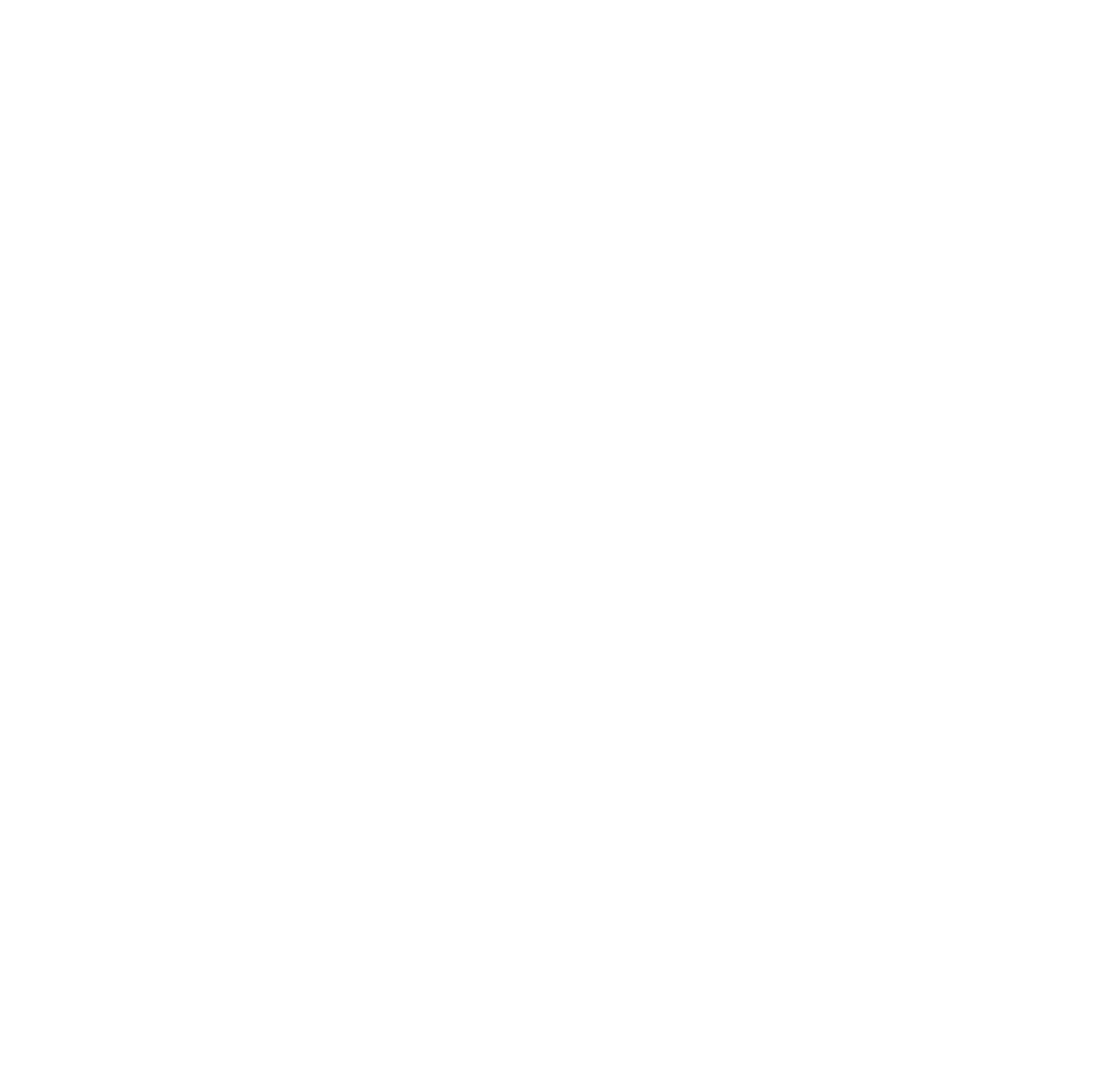
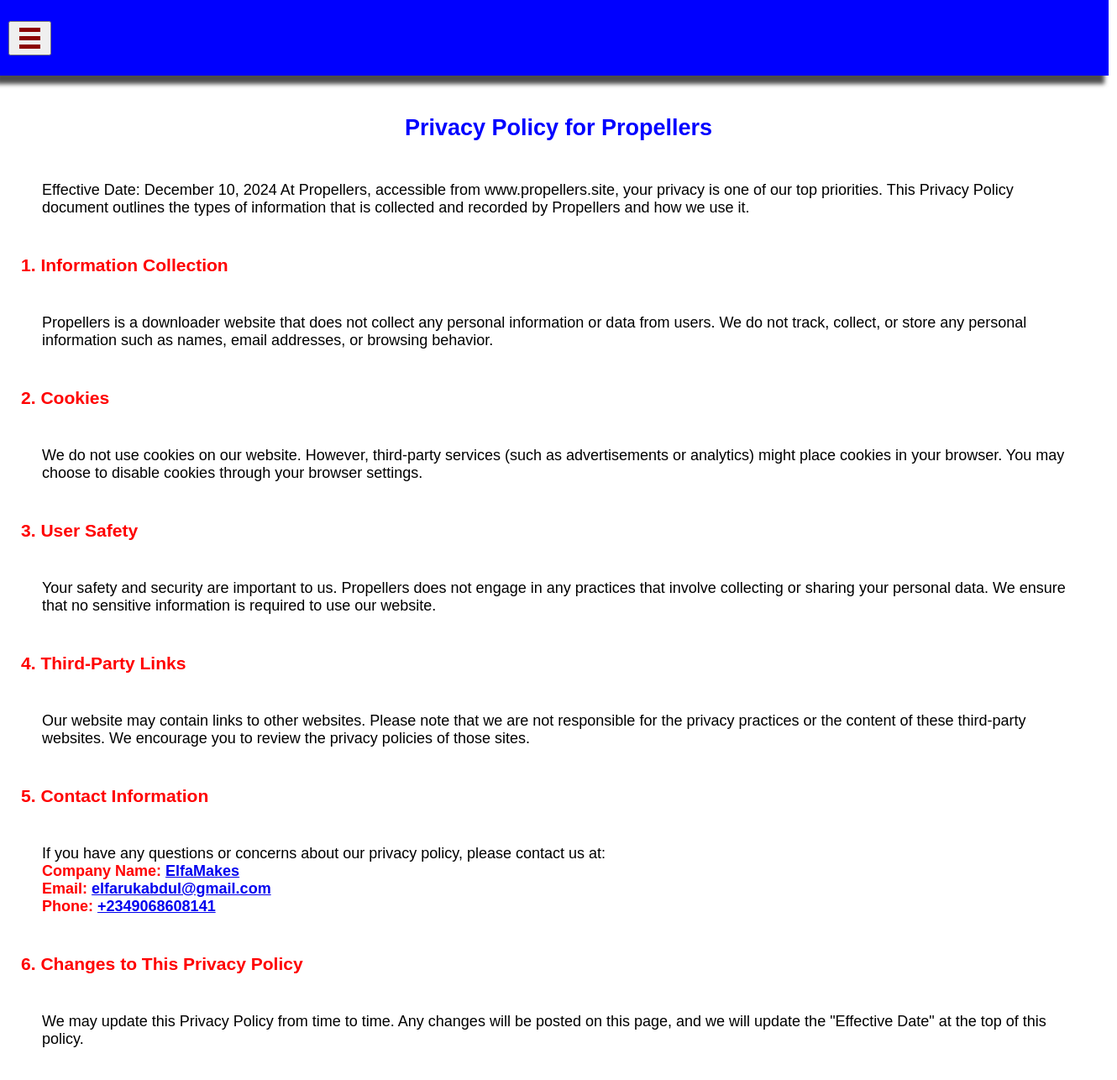
Before and after one commit to elfaruk090/Propellers, a plain HTML site: page privacy.html in a window 1280 px wide. Shown: the whole page at 84% size, 1330 px wide, since content can reach past the window. Before the commit the page ends 800 px from the top, so only its background shows below. Drawn offline with Linux system fonts and the light colour scheme.

Commit message:
Add files via upload

```diff
--- a/aboutus.html
+++ b/aboutus.html
@@ -0,0 +1,33 @@
+<!DOCTYPE html>
+<html lang="en">
+<head>
+    <meta charset="UTF-8">
+    <meta name="viewport" content="width=device-width, initial-scale=1.0, user-scalable=no">
+    <title>Propellers | About Us</title>
+    <link rel="shortcut icon" href="images/p alphabet.webp" type="image/x-icon">
+    <link rel="stylesheet" href="style.css">
+</head>
+<body>
+    <header>
+        <button id="openButton">
+            <span></span>
+            <span></span>
+            <span></span>
+        </button>
+
+        <div id="sidebar">
+            <button id="closeButton">X</button>
+
+        <ul>
+            <li><a href="index.html"><i class="fas fa-download"></i> Video</i></a></li>
+            <li><a href="page1.html"><i class="fas fa-download"></i> Files</a></li>
+            <li><a href="#"><i class="fas fa-info-circle"></i> About Us</a></li>
+            <li><a href="privacy.html"><i class="fas fa-shield-alt"></i> Privacy</a></li>
+            <li><a href="feedback.html"><i class="fas fa-comment-alt"></i> Feedback</a></li>
+        </ul>
+        </div>
+    </header>
+
+   <script src="script.js"></script>
+</body>
+</html>
--- a/privacy.html
+++ b/privacy.html
@@ -0,0 +1,104 @@
+<!DOCTYPE html>
+<html lang="en">
+<head>
+    <meta charset="UTF-8">
+    <meta name="viewport" content="width=device-width, initial-scale=1.0, user-scalable=no">
+    <title>Propellers | Privacy Policy</title>
+    <link rel="shortcut icon" href="images/p alphabet.webp" type="image/x-icon">
+    <link rel="stylesheet" href="style.css">
+    <link rel="stylesheet" href="https://cdnjs.cloudflare.com/ajax/libs/font-awesome/6.0.0-beta3/css/all.min.css">
+
+    <style>
+        main{
+            width: 100%;
+            height: 100%;
+            margin: 0;
+            padding: 25px;
+            font-size: 18px;
+        }
+        h2{
+            text-align: center;
+            color: blue;
+        }
+        h3{
+            text-align: start;
+            color: red;
+        }
+        p{
+            padding: 25px;
+        }
+        b{
+            color: red;
+        }
+    </style>
+</head>
+<body>
+    <header>
+        <button id="openButton">
+            <span></span>
+            <span></span>
+            <span></span>
+        </button>
+
+        <div id="sidebar">
+            <button id="closeButton">X</button>
+
+        <ul>
+            <li><a href="index.html"><i class="fas fa-download"></i> Video</i></a></li>
+            <li><a href="page1.html"><i class="fas fa-download"></i> Files</a></li>
+            <li><a href="#"><i class="fas fa-info-circle"></i> About Us</a></li>
+            <li><a href="privacy.html"><i class="fas fa-shield-alt"></i> Privacy</a></li>
+            <li><a href="feedback.html"><i class="fas fa-comment-alt"></i> Feedback</a></li>
+        </ul>
+        </div>
+    </header>
+
+   <main>
+    <h2>Privacy Policy for Propellers</h2>
+    <p>
+        Effective Date: December 10, 2024
+
+        At Propellers, accessible from www.propellers.site,
+        your privacy is one of our top priorities. This Privacy Policy document outlines the
+        types of information that is collected and recorded by Propellers and how we use it.
+    </p>
+    <h3>1. Information Collection</h3>
+    <p>
+        Propellers is a downloader website that does not collect any personal information or data from users. We do not track, collect,
+        or store any personal information such as names, email addresses, or browsing behavior.
+    </p>
+    <h3>2. Cookies</h3>
+    <p>
+        We do not use cookies on our website. However, third-party services (such as advertisements or analytics) might place cookies in your browser.
+        You may choose to disable cookies through your browser settings.
+    </p>
+    <h3>3. User Safety</h3>
+    <p>
+        Your safety and security are important to us. Propellers does not engage in any practices that involve collecting or sharing your personal data.
+        We ensure that no sensitive information is required to use our website.
+    </p>
+    <h3>4. Third-Party Links</h3>
+    <p>
+        Our website may contain links to other websites. Please note that we are not responsible for the privacy practices or the content of these third-party websites.
+        We encourage you to review the privacy policies of those sites.
+    </p>
+    <h3>5. Contact Information</h3>
+    <p>
+        If you have any questions or concerns about our privacy policy, please contact us at:
+       <br>
+    <b>Company Name: <a href="#">ElfaMakes</a></b>
+    <br>
+    <b>Email: <a href="mailto:elfarukabdul@gmail.com">elfarukabdul@gmail.com</a></b>
+    <br>
+    <b>Phone: <a href="contact:+2349068608141">+2349068608141</a></b>
+    </p>
+    <h3>6. Changes to This Privacy Policy</h3>
+    <p>
+        We may update this Privacy Policy from time to time. Any changes will be posted on this page,
+        and we will update the "Effective Date" at the top of this policy.
+    </p>
+   </main>
+
+   <script src="script.js"></script>
+</body>
+</html>
--- a/style.css
+++ b/style.css
@@ -22,9 +22,11 @@ header{
 header:hover{
     box-shadow: -5px 10px 5px rgba(0, 0, 0, 0.7);
 }
+
+/*Sidear*/
 #sidebar{
     position: fixed;
-    background-color: grey;
+    background-color: darkslategrey;
     width: 200px;
     height: 100%;
     top: 0;
```
Also changed, not shown: feedback.html (+2 -2 lines), index.html (+2 -2 lines), page1.html (+1 -1 lines).
